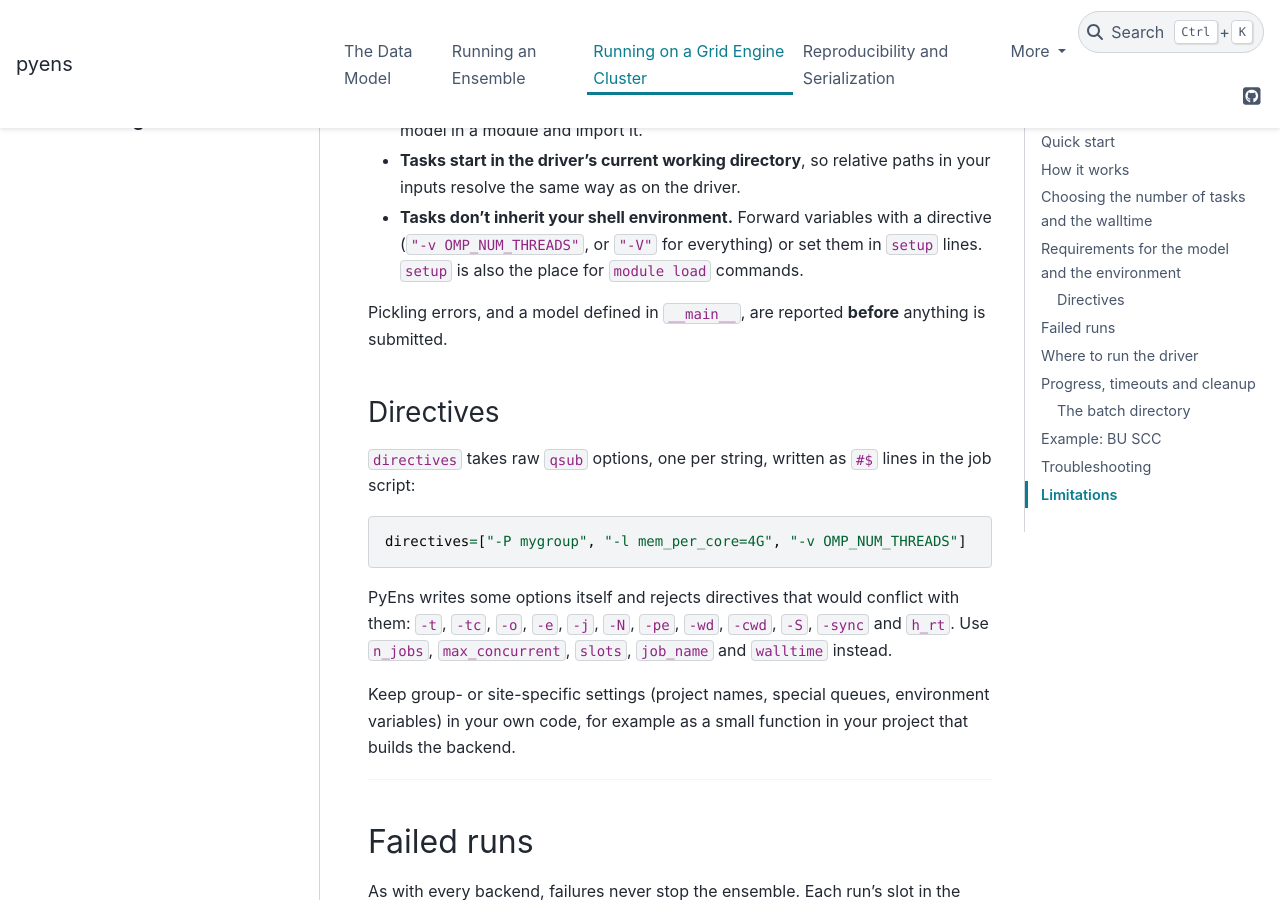
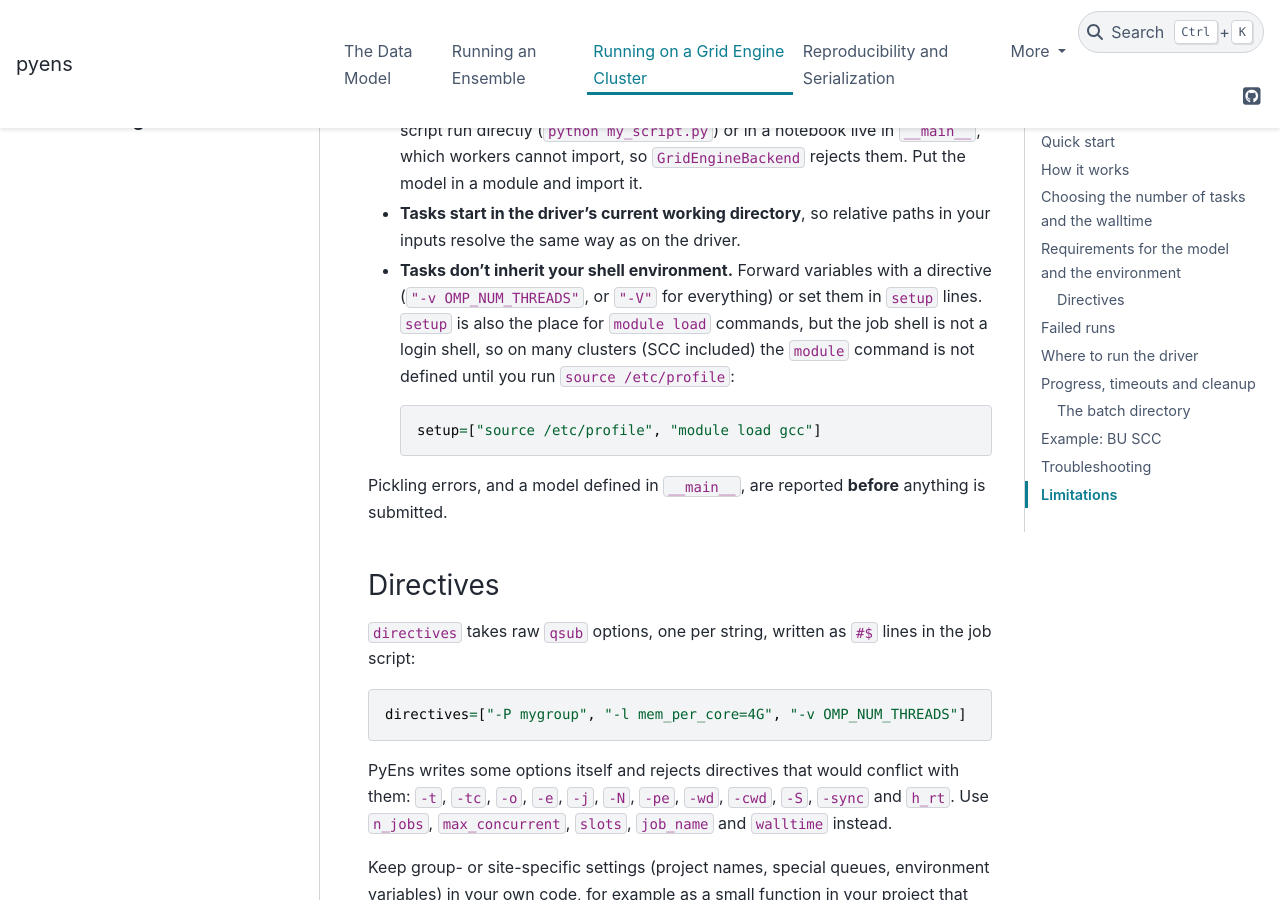
Before and after one commit to arob5/PyEns, a Sphinx documentation site: the page built from docs/user_guide/gridengine.md, in a window 1280 px wide and 900 px high, scrolled down 3193 px. Built offline with Sphinx 7.4.7 and the PyData theme 0.15.4, drawn with Linux system fonts in a browser that asks for light colours; some of the changed text lies outside the part shown.

Commit message:
Document `module` in job shells; let finished tasks leave the queue
Findings from the first SCC run (OGS/GE 2011.11p1):
- `module` is undefined in the non-login job shell; `source /etc/profile`
  defines it. Documented in the setup argument and the user guide.
- Tasks stay listed by qstat for up to a minute after writing their
  results, so the manual checks now wait for them to leave the queue
  before treating any as leftovers to qdel.

Co-Authored-By: Claude Opus 5.5 <noreply@anthropic.com>

````diff
--- a/docs/user_guide/gridengine.md
+++ b/docs/user_guide/gridengine.md
@@ -34,7 +34,9 @@ result = runner.run(spec)
 ```
 
 `runner.run(spec)` submits one job, waits for it to finish, and returns an
-`EnsembleResult` exactly as `LocalBackend` would.
+`EnsembleResult` exactly as `LocalBackend` would. `map` returns as soon as
+every task has written its results; `qstat` may keep listing the tasks for
+up to a minute while Grid Engine reaps them.
 
 ---
 
@@ -132,7 +134,13 @@ Array tasks run in fresh processes on compute nodes, so:
   paths in your inputs resolve the same way as on the driver.
 - **Tasks don't inherit your shell environment.** Forward variables with a
   directive (`"-v OMP_NUM_THREADS"`, or `"-V"` for everything) or set them in
-  `setup` lines. `setup` is also the place for `module load` commands.
+  `setup` lines. `setup` is also the place for `module load` commands, but
+  the job shell is not a login shell, so on many clusters (SCC included) the
+  `module` command is not defined until you run `source /etc/profile`:
+
+  ```python
+  setup=["source /etc/profile", "module load gcc"]
+  ```
 
 Pickling errors, and a model defined in `__main__`, are reported **before**
 anything is submitted.
````
Also changed, not shown: 2 other files.
